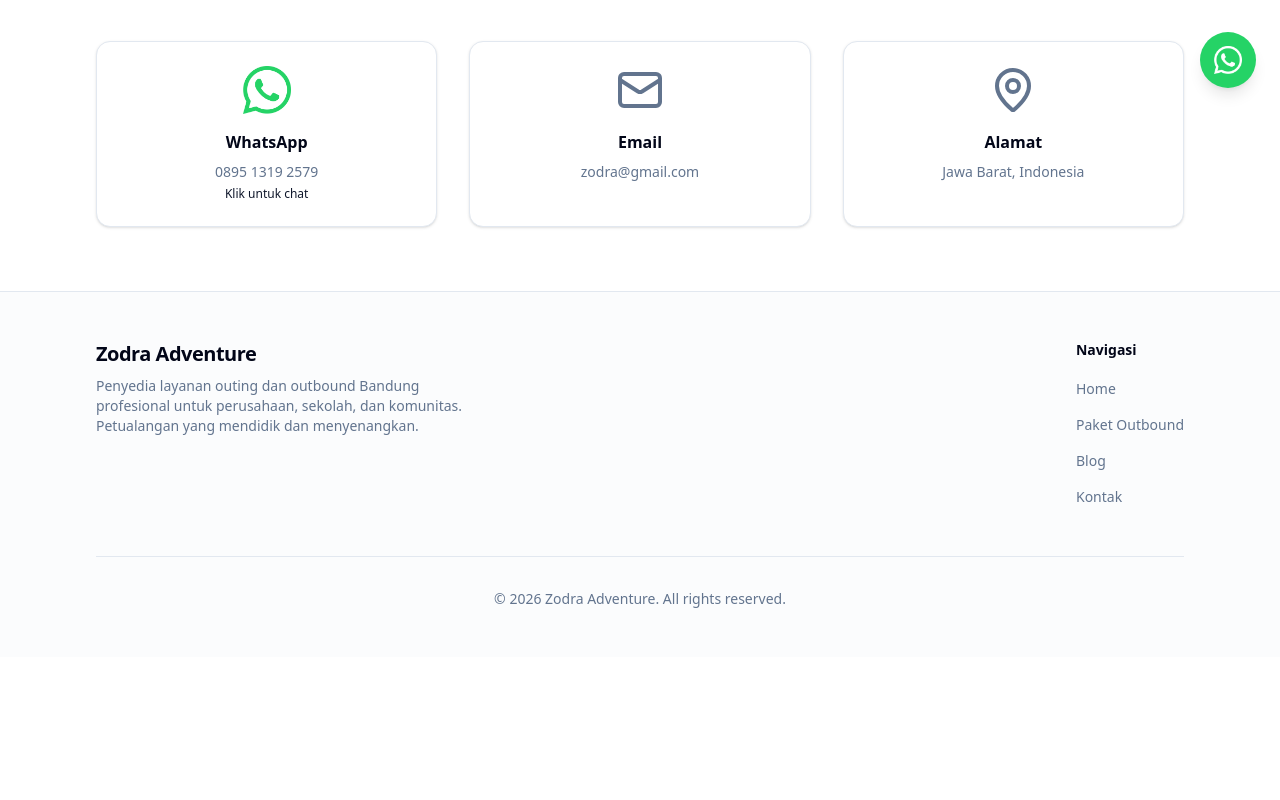
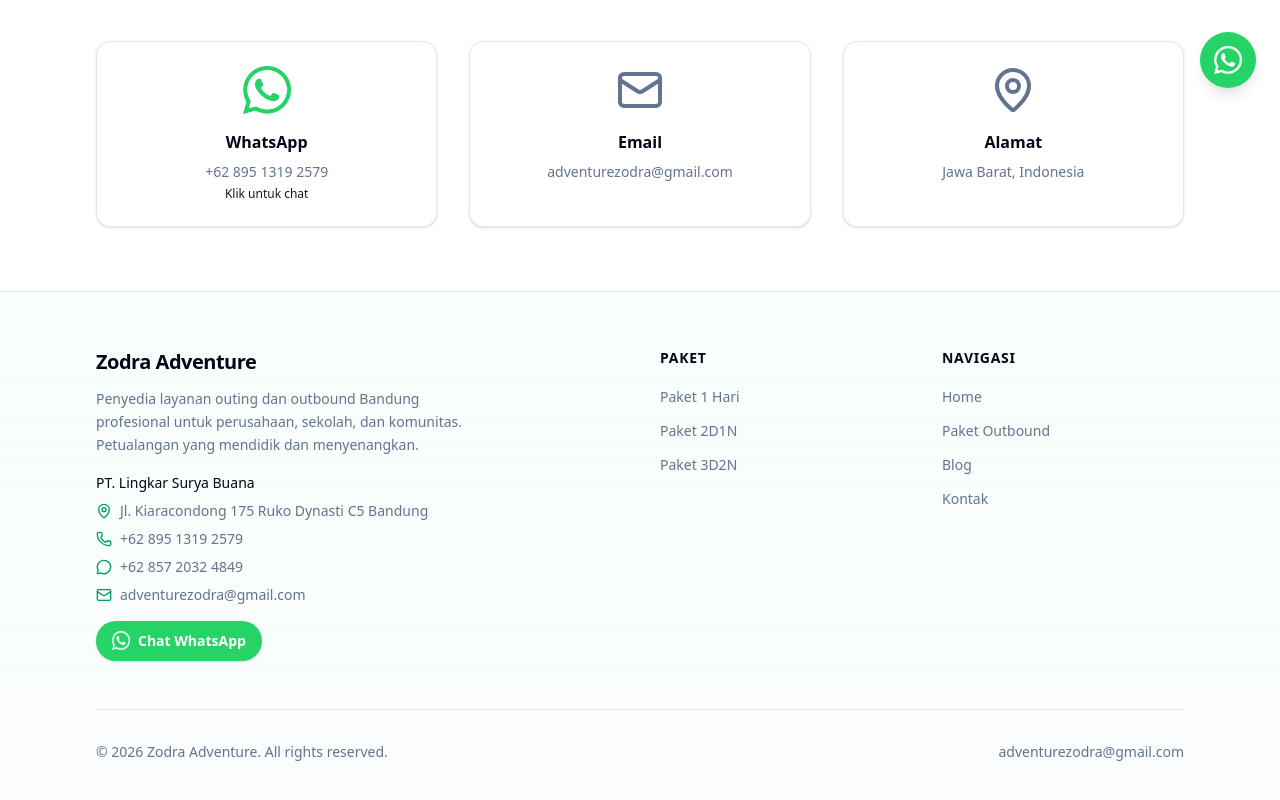
Before and after one commit to ariannurrahman/zodra-outing, a Next.js app: page /kontak in a window 1280 px wide. Shown: the part 688-1488 px from the top of the page. Before the commit the page ends 1345 px from the top, so only its background shows below. Built offline with nearby package versions, Linux system fonts and the light colour scheme; no server answers.

Commit message:
Update footer and service categories components for improved layout and contact information; enhance package links and styling for better user experience.

```diff
--- a/components/footer.tsx
+++ b/components/footer.tsx
@@ -1,6 +1,14 @@
 import Link from "next/link";
+import Image from "next/image";
+import { contact } from "@/lib/constants";
+import { MapPin, Phone, MessageCircle, Mail } from "lucide-react";
 
 const footerLinks = {
+  paket: [
+    { href: "/paket-outbound/1-day", label: "Paket 1 Hari" },
+    { href: "/paket-outbound/2d1n", label: "Paket 2D1N" },
+    { href: "/paket-outbound/3d2n", label: "Paket 3D2N" },
+  ],
   navigasi: [
     { href: "/", label: "Home" },
     { href: "/paket-outbound", label: "Paket Outbound" },
@@ -13,30 +21,101 @@ export function Footer() {
   const currentYear = new Date().getFullYear();
 
   return (
-    <footer className="border-t border-border bg-muted/30">
-      <div className="mx-auto max-w-6xl px-4 py-12 sm:px-6 lg:px-8">
-        <div className="flex flex-col gap-8 md:flex-row md:items-start md:justify-between">
-          <div>
+    <footer className="border-t border-emerald-950/10 bg-linear-to-b from-emerald-50/40 to-muted/30 dark:from-emerald-950/10 dark:to-muted/20">
+      <div className="mx-auto max-w-6xl px-4 py-14 sm:px-6 lg:px-8">
+        <div className="grid gap-10 sm:grid-cols-2 lg:grid-cols-4">
+          {/* Brand + Kontak */}
+          <div className="lg:col-span-2">
             <Link
               href="/"
-              className="text-xl font-bold tracking-tight text-foreground"
+              className="text-xl font-bold tracking-tight text-foreground transition-colors hover:text-emerald-700 dark:hover:text-emerald-400"
             >
               Zodra Adventure
             </Link>
-            <p className="mt-2 max-w-sm text-sm text-muted-foreground">
+            <p className="mt-3 max-w-sm text-sm leading-relaxed text-muted-foreground">
               Penyedia layanan outing dan outbound Bandung profesional untuk
               perusahaan, sekolah, dan komunitas. Petualangan yang mendidik dan
               menyenangkan.
             </p>
+            <div className="mt-4 space-y-2">
+              <p className="text-sm font-medium text-foreground">
+                {contact.company}
+              </p>
+              <p className="flex items-start gap-2 text-sm text-muted-foreground">
+                <MapPin className="mt-0.5 h-4 w-4 shrink-0 text-emerald-600 dark:text-emerald-400" />
+                <span>{contact.address}</span>
+              </p>
+              <a
+                href={`tel:${contact.phone.replace(/\s/g, "")}`}
+                className="flex items-center gap-2 text-sm text-muted-foreground transition-colors hover:text-emerald-700 dark:hover:text-emerald-400"
+              >
+                <Phone className="h-4 w-4 shrink-0 text-emerald-600 dark:text-emerald-400" />
+                {contact.phone}
+              </a>
+              <a
+                href={contact.whatsappUrl}
+                target="_blank"
+                rel="noopener noreferrer"
+                className="flex items-center gap-2 text-sm text-muted-foreground transition-colors hover:text-emerald-700 dark:hover:text-emerald-400"
+              >
+                <MessageCircle className="h-4 w-4 shrink-0 text-emerald-600 dark:text-emerald-400" />
+                {contact.whatsapp}
+              </a>
+              <a
+                href={`mailto:${contact.email}`}
+                className="flex items-center gap-2 text-sm text-muted-foreground transition-colors hover:text-emerald-700 dark:hover:text-emerald-400"
+              >
+                <Mail className="h-4 w-4 shrink-0 text-emerald-600 dark:text-emerald-400" />
+                {contact.email}
+              </a>
+            </div>
+            <a
+              href={contact.whatsappUrl}
+              target="_blank"
+              rel="noopener noreferrer"
+              className="mt-4 inline-flex items-center gap-2 rounded-full bg-[#25D366] px-4 py-2.5 text-sm font-semibold text-white shadow-sm transition-all hover:bg-[#20BD5A] hover:shadow-md"
+            >
+              <Image
+                src="/icon/whatsapp.png"
+                alt=""
+                width={18}
+                height={18}
+                className="shrink-0 brightness-0 invert"
+              />
+              Chat WhatsApp
+            </a>
           </div>
+
+          {/* Paket */}
           <div>
-            <h3 className="text-sm font-semibold text-foreground">Navigasi</h3>
-            <ul className="mt-4 space-y-3">
+            <h3 className="text-sm font-semibold uppercase tracking-wider text-foreground">
+              Paket
+            </h3>
+            <ul className="mt-4 space-y-2.5">
+              {footerLinks.paket.map((link) => (
+                <li key={link.href}>
+                  <Link
+                    href={link.href}
+                    className="text-sm text-muted-foreground transition-colors hover:text-emerald-700 dark:hover:text-emerald-400"
+                  >
+                    {link.label}
+                  </Link>
+                </li>
+              ))}
+            </ul>
+          </div>
+
+          {/* Navigasi */}
+          <div>
+            <h3 className="text-sm font-semibold uppercase tracking-wider text-foreground">
+              Navigasi
+            </h3>
+            <ul className="mt-4 space-y-2.5">
               {footerLinks.navigasi.map((link) => (
                 <li key={link.href}>
                   <Link
                     href={link.href}
-                    className="text-sm text-muted-foreground transition-colors hover:text-foreground"
+                    className="text-sm text-muted-foreground transition-colors hover:text-emerald-700 dark:hover:text-emerald-400"
                   >
                     {link.label}
                   </Link>
@@ -45,10 +124,17 @@ export function Footer() {
             </ul>
           </div>
         </div>
-        <div className="mt-12 border-t border-border pt-8">
-          <p className="text-center text-sm text-muted-foreground">
+
+        <div className="mt-12 flex flex-col items-center justify-between gap-4 border-t border-border pt-8 sm:flex-row">
+          <p className="text-sm text-muted-foreground">
             © {currentYear} Zodra Adventure. All rights reserved.
           </p>
+          <a
+            href={`mailto:${contact.email}`}
+            className="text-sm text-muted-foreground transition-colors hover:text-emerald-700 dark:hover:text-emerald-400"
+          >
+            {contact.email}
+          </a>
         </div>
       </div>
     </footer>
--- a/components/service-categories.tsx
+++ b/components/service-categories.tsx
@@ -3,12 +3,12 @@ import { Waves, Target, Car, Swords, Tent, Users } from "lucide-react";
 import { cn } from "@/lib/utils";
 
 const categories = [
-  { icon: Waves, label: "Rafting", href: "/paket-outbound" },
-  { icon: Target, label: "Paintball", href: "/paket-outbound" },
-  { icon: Car, label: "Offroad Land Rover", href: "/paket-outbound" },
-  { icon: Swords, label: "Archery War", href: "/paket-outbound" },
-  { icon: Tent, label: "Camping/Glamping", href: "/paket-outbound" },
-  { icon: Users, label: "Team Building", href: "/paket-outbound" },
+  { icon: Waves, label: "Rafting", href: "/paket-outbound#packages" },
+  { icon: Target, label: "Paintball", href: "/paket-outbound#packages" },
+  { icon: Car, label: "Offroad Land Rover", href: "/paket-outbound#packages" },
+  { icon: Swords, label: "Archery War", href: "/paket-outbound#packages" },
+  { icon: Tent, label: "Camping/Glamping", href: "/paket-outbound#packages" },
+  { icon: Users, label: "Team Building", href: "/paket-outbound#packages" },
 ];
 
 interface ServiceCategoriesProps {
@@ -23,24 +23,26 @@ export function ServiceCategories({
   return (
     <section
       id="layanan"
-      className={cn("mx-auto max-w-6xl px-4 py-16 sm:px-6 lg:px-8", className)}
+      className={cn(
+        "relative mx-auto max-w-6xl overflow-hidden rounded-3xl px-4 py-16 sm:px-6 lg:px-8",
+        "bg-linear-to-b from-emerald-50/60 to-transparent dark:from-emerald-950/20 dark:to-transparent",
+        className
+      )}
     >
-      <h2 className="mb-10 text-center text-2xl font-bold text-foreground sm:text-3xl">
+      <h2 className="mb-12 text-center text-2xl font-bold text-foreground sm:text-3xl">
         {title}
       </h2>
-      <div className="grid grid-cols-2 gap-4 sm:grid-cols-3 md:grid-cols-6">
+      <div className="flex flex-wrap justify-center gap-3 sm:gap-4">
         {categories.map(({ icon: Icon, label, href }) => (
           <Link
             key={label}
             href={href}
-            className="group flex flex-col items-center rounded-xl border border-border/50 bg-card p-6 shadow-sm transition-all duration-300 hover:-translate-y-1 hover:border-emerald-500/30 hover:shadow-md"
+            className="group flex items-center gap-3 rounded-full border border-emerald-200/60 bg-white px-5 py-3 shadow-sm ring-1 ring-black/5 transition-all hover:-translate-y-0.5 hover:border-emerald-400/80 hover:bg-emerald-50/80 hover:shadow-md hover:shadow-emerald-500/10 dark:border-emerald-800/50 dark:bg-emerald-950/30 dark:ring-white/5 dark:hover:border-emerald-600/60 dark:hover:bg-emerald-900/40"
           >
-            <div className="mb-3 flex h-12 w-12 items-center justify-center rounded-xl bg-linear-to-br from-emerald-500/20 to-teal-500/20 transition-colors group-hover:from-emerald-500/30 group-hover:to-teal-500/30">
-              <Icon className="h-6 w-6 text-emerald-600 dark:text-emerald-400" />
-            </div>
-            <span className="text-center text-sm font-semibold text-foreground">
-              {label}
+            <span className="flex h-8 w-8 shrink-0 items-center justify-center rounded-full bg-emerald-100 text-emerald-700 transition-colors group-hover:bg-emerald-200 group-hover:text-emerald-800 dark:bg-emerald-800/50 dark:text-emerald-300 dark:group-hover:bg-emerald-700/60 dark:group-hover:text-emerald-200">
+              <Icon className="h-4 w-4" />
             </span>
+            <span className="text-sm font-semibold text-foreground">{label}</span>
           </Link>
         ))}
       </div>
--- a/lib/constants.ts
+++ b/lib/constants.ts
@@ -1,12 +1,15 @@
 // Contact info - single source of truth
-const PHONE = "089513192579";
-const PHONE_DISPLAY = "0895 1319 2579";
-const WHATSAPP_NUMBER = "62" + PHONE.replace(/\D/g, "").replace(/^0/, "");
-const EMAIL = "zodra@gmail.com";
+const PHONE_DISPLAY = "+62 895 1319 2579";
+const WHATSAPP_DISPLAY = "+62 857 2032 4849";
+const WHATSAPP_NUMBER = "6285720324849";
+const EMAIL = "adventurezodra@gmail.com";
 
 export const contact = {
   phone: PHONE_DISPLAY,
+  whatsapp: WHATSAPP_DISPLAY,
   whatsappNumber: WHATSAPP_NUMBER,
   whatsappUrl: `https://wa.me/${WHATSAPP_NUMBER}`,
   email: EMAIL,
+  company: "PT. Lingkar Surya Buana",
+  address: "Jl. Kiaracondong 175 Ruko Dynasti C5 Bandung",
 };
```
Also changed, not shown: 1 other file (tests, documents, lock files or other folders).
